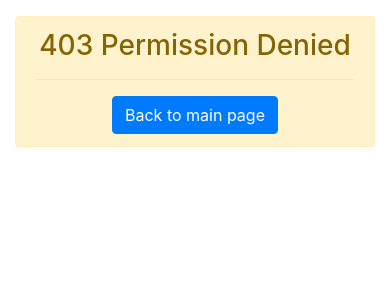
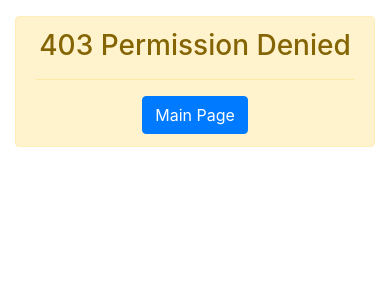
Before and after one commit to DRJ31/COMP3043-Project, a Django app: template templates/403.html in a window 390 px wide. Shown: the part 56-356 px from the top of the page. Run offline with Django 3.2, Linux system fonts and the light colour scheme; the template is opened without the code that fills it, so the values that code supplies are empty; some libraries are stand-ins or nearby versions.

Commit message:
Update template to fit phone

```diff
--- a/templates/403.html
+++ b/templates/403.html
@@ -66,14 +66,14 @@
 
     </div>
 </nav>
-<div class="container-fluid mt-3">
+<div class="container mt-3">
 
     <div class="alert alert-warning" role="alert" align="center">
         <h3>403 Permission Denied</h3>
 
         <hr>
 
-        <a href="/" class="btn btn-primary">Back to main page</a>
+        <a href="/" class="btn btn-primary">Main Page</a>
     </div>
 
 </div>
--- a/templates/500.html
+++ b/templates/500.html
@@ -66,14 +66,14 @@
 
     </div>
 </nav>
-<div class="container-fluid mt-3">
+<div class="container mt-3">
 
     <div class="alert alert-warning" role="alert" align="center">
         <h3>500 Internal Server Error</h3>
 
         <hr>
 
-        <a href="/" class="btn btn-primary">Back to main page</a>
+        <a href="/" class="btn btn-primary">Main Page</a>
     </div>
 
 </div>
```
Also changed, not shown: templates/404.html (+5 -5 lines).
